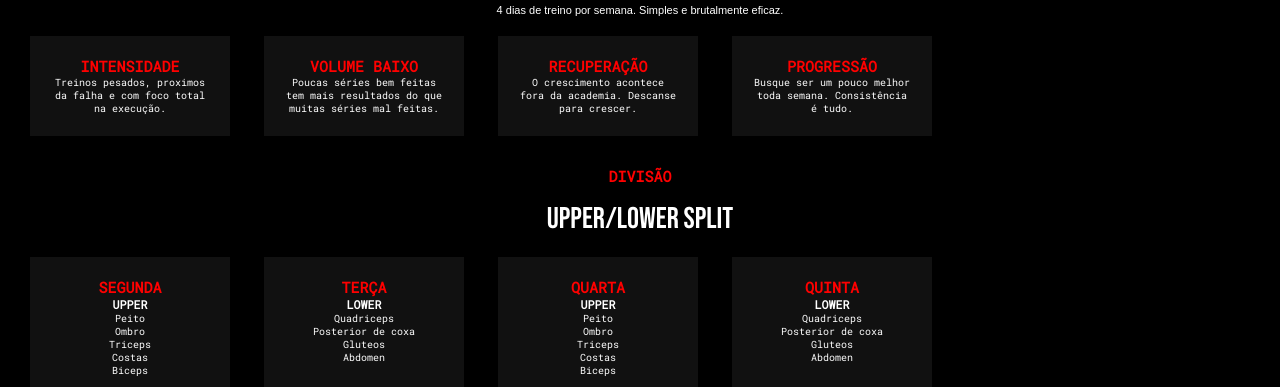
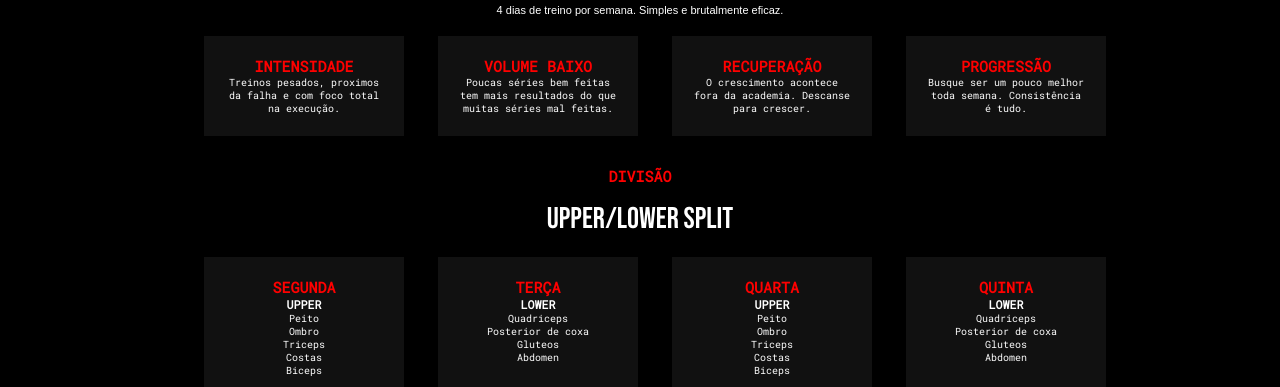
Before and after one commit to TomasBrizolla/Low-Volume, a plain HTML site: page index.html in a window 1280 px wide. Shown: the part 521-908 px from the top of the page. Drawn offline with Linux system fonts and the light colour scheme; files whose address does not match are found by name.

Commit message:
Centralizei as caixas

```diff
--- a/index.html
+++ b/index.html
@@ -35,29 +35,32 @@
     <p class="p2">os 4 pilares do low volume</p>
     <p class="dias">4 dias de treino por semana. Simples e brutalmente eficaz.</p>
 
-    <div class="caixa" id="cx1">
+    <article class="caixas">
+      <div class="caixa1" id="cx1">
         <h2>INTENSIDADE</h2>
         <p>Treinos pesados, proximos da falha e com foco total na execução.</p>
       </div>
 
-<div class="caixa" id="cx2">
+      <div class="caixa1" id="cx2">
         <h2>VOLUME BAIXO</h2>
         <p>Poucas séries bem feitas tem mais resultados do que muitas séries mal feitas.</p>
       </div>
 
-<div class="caixa" id="cx3">
+      <div class="caixa1" id="cx3">
         <h2>RECUPERAÇÃO</h2>
         <p>O crescimento acontece fora da academia. Descanse para crescer.</p>
         </div>
 
-  <div class ="caixa" id="cx4">
+        <div class ="caixa1" id="cx4">
       <h2>PROGRESSÃO</h2>
       <P>Busque ser um pouco melhor toda semana. Consistência é tudo.</P>
         </div>
+    </article>
 
   <h2 class="divisao">DIVISÃO</h2>
   <P class="split">upper/lower split</P>
 
+  <article class="caixas">
     <div class="caixa2 " id="cx5">
        <h2>SEGUNDA</h2>
        <h3>UPPER</h3>
@@ -68,7 +71,6 @@
           Biceps
        </P>
     </div>
-
       <div class="caixa2 " id="cx6">
           <h2>TERÇA</h2>
           <h3>LOWER</h3>
@@ -79,7 +81,6 @@
           Abdomen
           </P>
     </div>
-
     <div class="caixa2" id="cx7">
       <h2>QUARTA</h2>
       <h3>UPPER</h3>
@@ -91,7 +92,6 @@
       </P>
     </div>
 
-
       <div class="caixa2" id="cx8">
           <h2>QUINTA</h2>
           <h3>LOWER</h3>
@@ -102,6 +102,7 @@
           Abdomen
           </P>
     </div>
+  </article>
 
 
 
--- a/style.css
+++ b/style.css
@@ -87,7 +87,8 @@
     text-align: center;
     font-family: roboto mono;
     font-size: 15px;
-    margin: 15px
+    margin: 15px;
+
 }
 
 .p2{
@@ -103,7 +104,11 @@
 margin: 40px 0px 0px 30px;
 }
 
-.caixa{
+.caixas{
+  text-align: center;
+}
+
+.caixa1{
     background-color: #111;
     color: white;
     width: 200px;
```
Lines whose indentation alone changed are shown as unchanged.
